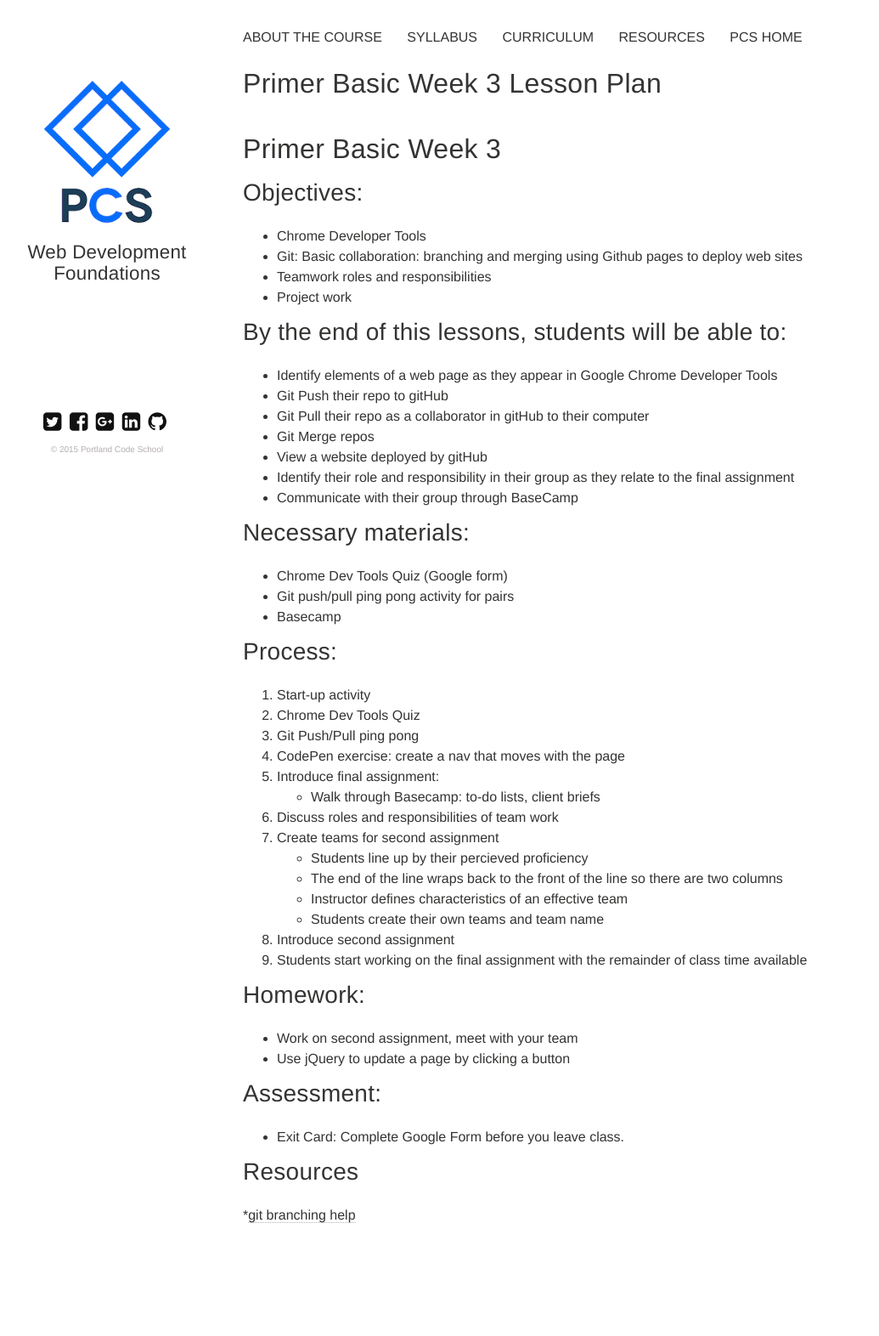
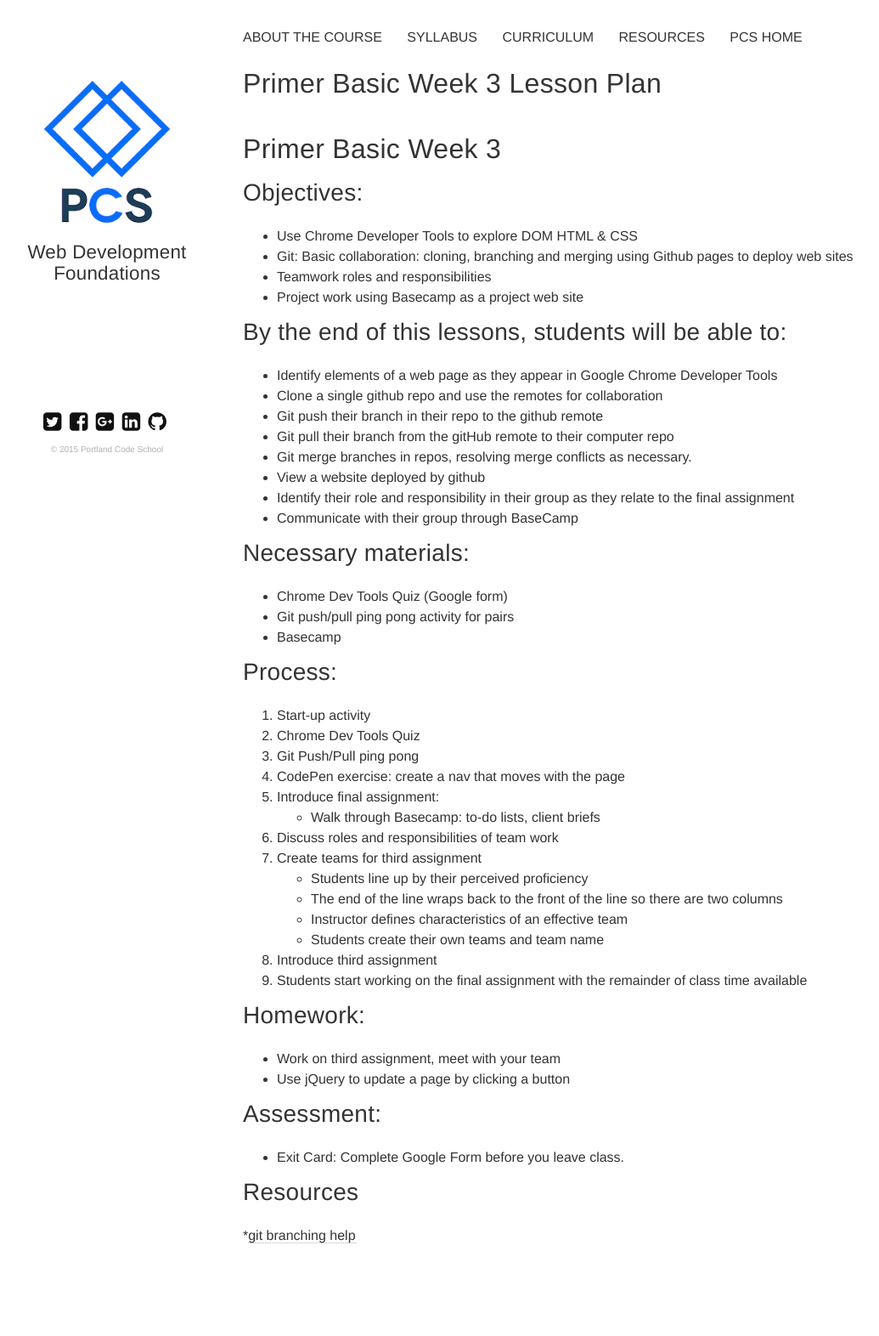
Before and after one commit to portlandcodeschool/primer, a Jekyll site: the page built from _posts/lessons/2015-03-15-primerBasicLessonPlan3.md, in a window 1280 px wide. Shown: the whole page at 85% size, without its empty margins (34-1069 px from the left). Built offline with Jekyll 4.4.1, drawn with Linux system fonts in a browser that asks for light colours; nearby versions of some CDN libraries; before the commit the page ends 1548 px from its top, so only the background shows below that.

Commit message:
revisions to lessonPlan3

```diff
--- a/_posts/lessons/2015-03-15-primerBasicLessonPlan3.md
+++ b/_posts/lessons/2015-03-15-primerBasicLessonPlan3.md
@@ -7,17 +7,18 @@ description: "Seeing your code with Chrome Developer Tools, collaborating with g
 #Primer Basic Week 3
 
 ##Objectives:
-*	Chrome Developer Tools
-*	Git: Basic collaboration: branching and merging using Github pages to deploy web sites
+*	Use Chrome Developer Tools to explore DOM HTML & CSS
+*	Git: Basic collaboration: cloning, branching and merging using Github pages to deploy web sites
 *	Teamwork roles and responsibilities
-*	Project work
+*	Project work using Basecamp as a project web site
 
 ##By the end of this lessons, students will be able to:
 *	Identify elements of a web page as they appear in Google Chrome Developer Tools
-*	Git Push their repo to gitHub
-*	Git Pull their repo as a collaborator in gitHub to their computer
-*	Git Merge repos
-*	View a website deployed by gitHub
+* Clone a single github repo and use the remotes for collaboration
+*	Git push their branch in their repo to the github remote
+*	Git pull their branch from the gitHub remote to their computer repo
+*	Git merge branches in repos, resolving merge conflicts as necessary.
+*	View a website deployed by github
 *	Identify their role and responsibility in their group as they relate to the final assignment
 *	Communicate with their group through BaseCamp
 
@@ -35,16 +36,16 @@ description: "Seeing your code with Chrome Developer Tools, collaborating with g
 5.	Introduce final assignment:
 	*	Walk through Basecamp: to-do lists, client briefs
 6.	Discuss roles and responsibilities of team work
-7.	Create teams for second assignment
-	*	Students line up by their percieved proficiency
+7.	Create teams for third assignment
+	*	Students line up by their perceived proficiency
 	*	The end of the line wraps back to the front of the line so there are two columns
 	*	Instructor defines characteristics of an effective team
-	*   Students create their own teams and team name
-8.	Introduce second assignment
+	* Students create their own teams and team name
+8.	Introduce third assignment
 9.	Students start working on the final assignment with the remainder of class time available
 
 ##Homework:
-* Work on second assignment, meet with your team
+* Work on third assignment, meet with your team
 * Use jQuery to update a page by clicking a button
 
 ##Assessment:
```
